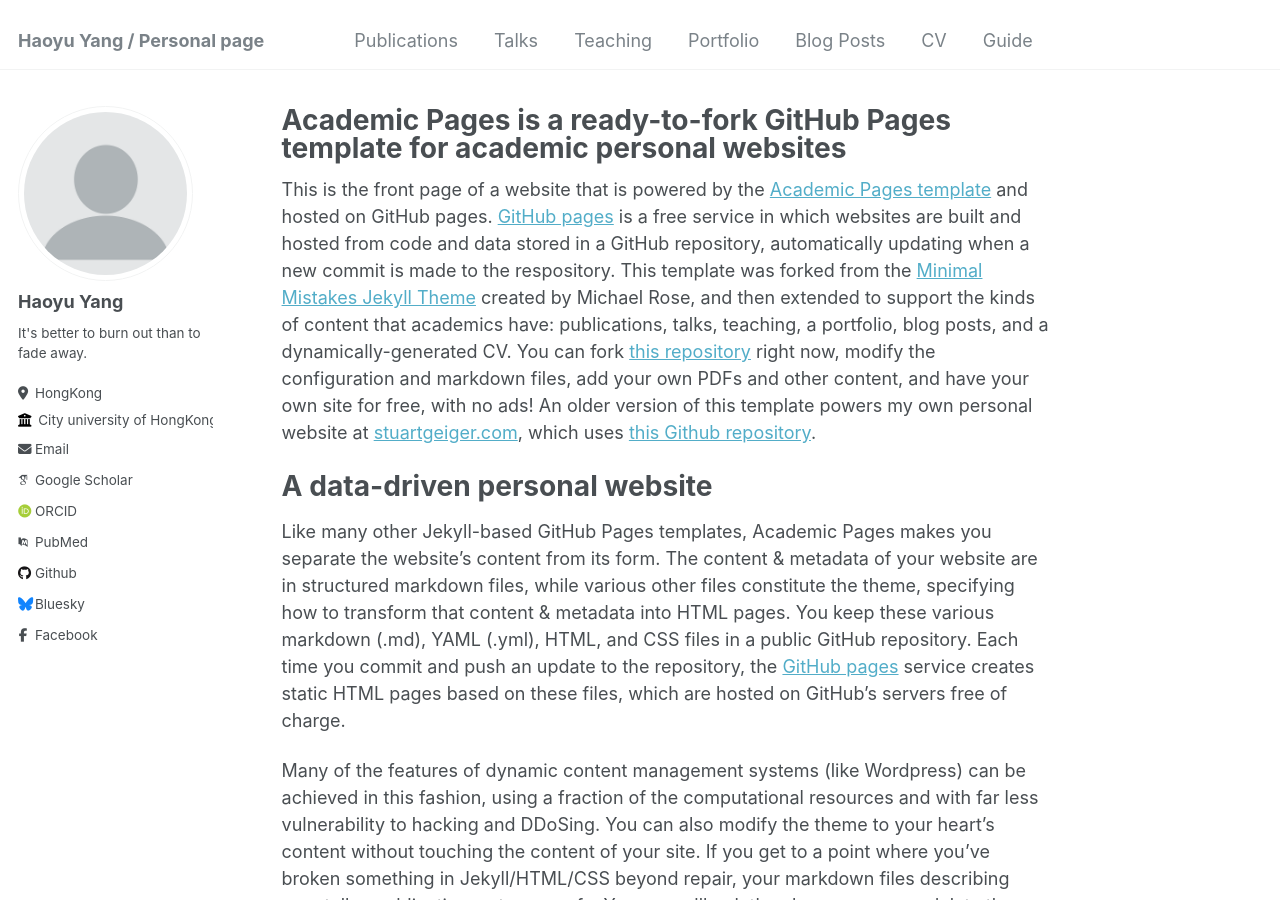
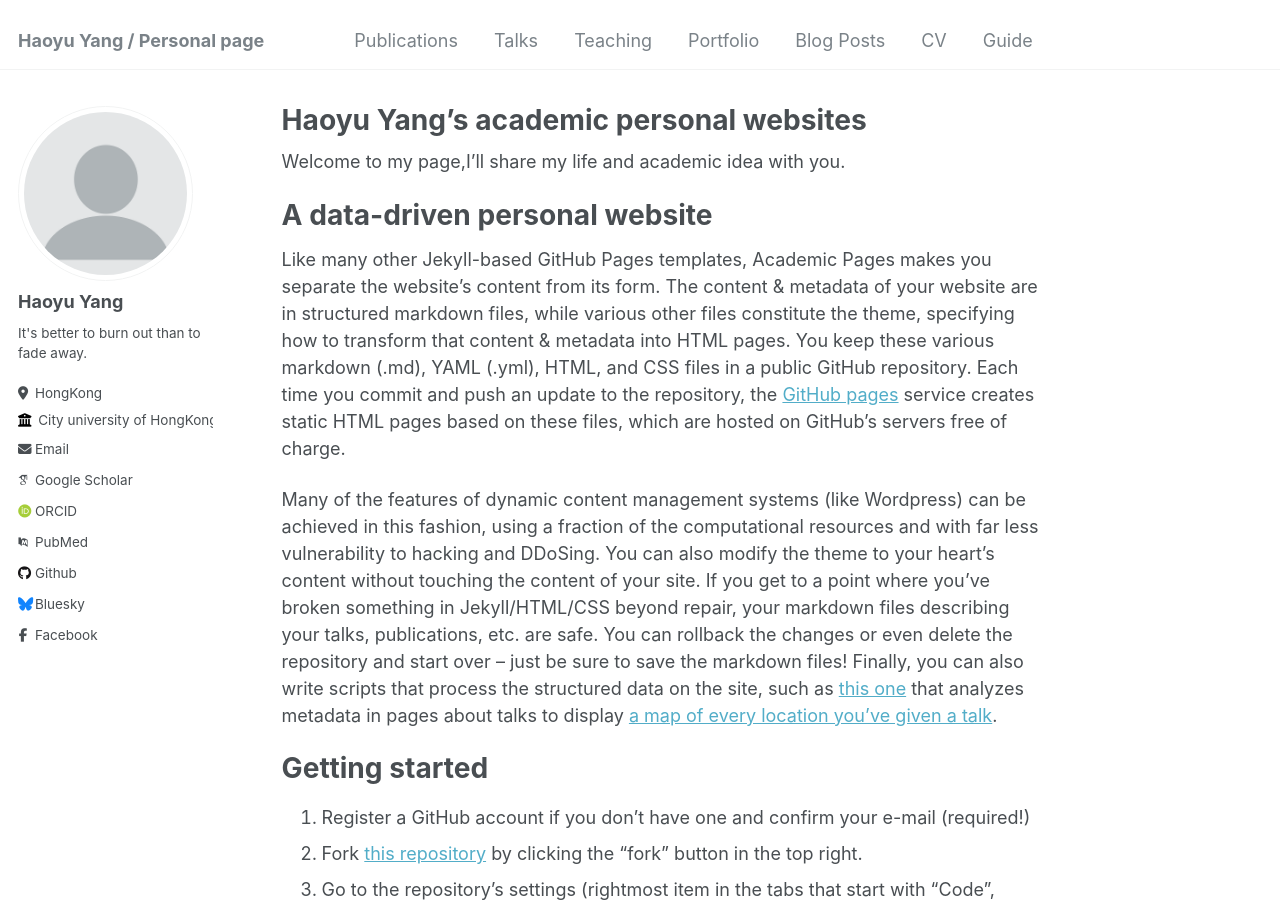
Before and after one commit to woruo838/woruo838.GitHub.io, a Jekyll site: the page built from _pages/about.md, in a window 1280 px wide and 900 px high. Built offline with Jekyll 4.4.1, drawn with Linux system fonts in a browser that asks for light colours; some web fonts are replaced.

Commit message:
Update about.md

```diff
--- a/_pages/about.md
+++ b/_pages/about.md
@@ -1,13 +1,13 @@
 ---
 permalink: /
-title: "Academic Pages is a ready-to-fork GitHub Pages template for academic personal websites"
+title: "Haoyu Yang's academic personal websites"
 author_profile: true
 redirect_from:
   - /about/
   - /about.html
 ---
 
-This is the front page of a website that is powered by the [Academic Pages template](https://github.com/academicpages/academicpages.github.io) and hosted on GitHub pages. [GitHub pages](https://pages.github.com) is a free service in which websites are built and hosted from code and data stored in a GitHub repository, automatically updating when a new commit is made to the respository. This template was forked from the [Minimal Mistakes Jekyll Theme](https://mmistakes.github.io/minimal-mistakes/) created by Michael Rose, and then extended to support the kinds of content that academics have: publications, talks, teaching, a portfolio, blog posts, and a dynamically-generated CV. You can fork [this repository](https://github.com/academicpages/academicpages.github.io) right now, modify the configuration and markdown files, add your own PDFs and other content, and have your own site for free, with no ads! An older version of this template powers my own personal website at [stuartgeiger.com](http://stuartgeiger.com), which uses [this Github repository](https://github.com/staeiou/staeiou.github.io).
+Welcome to my page,I'll share my life and academic idea with you.
 
 A data-driven personal website
 ======
```
